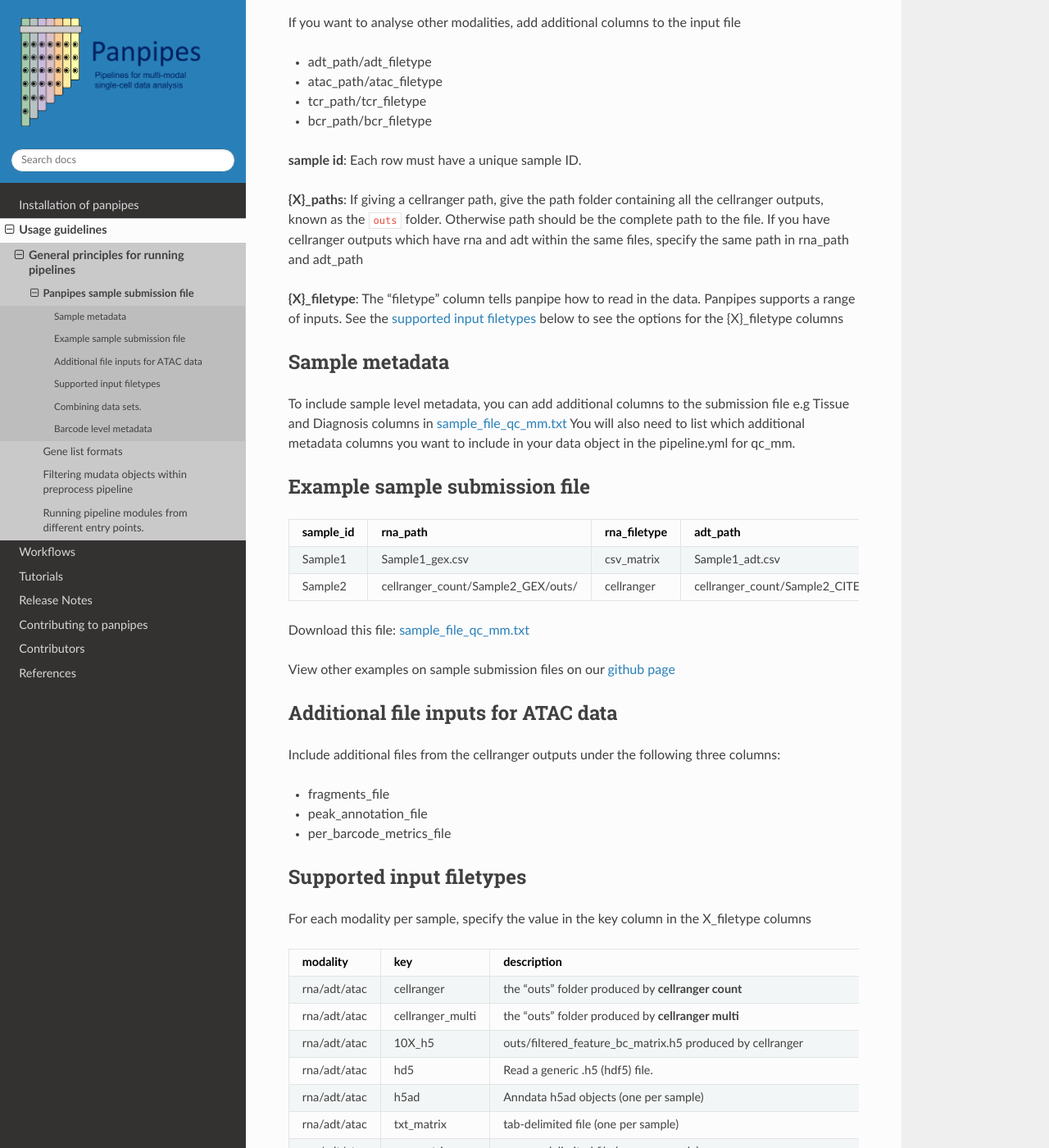
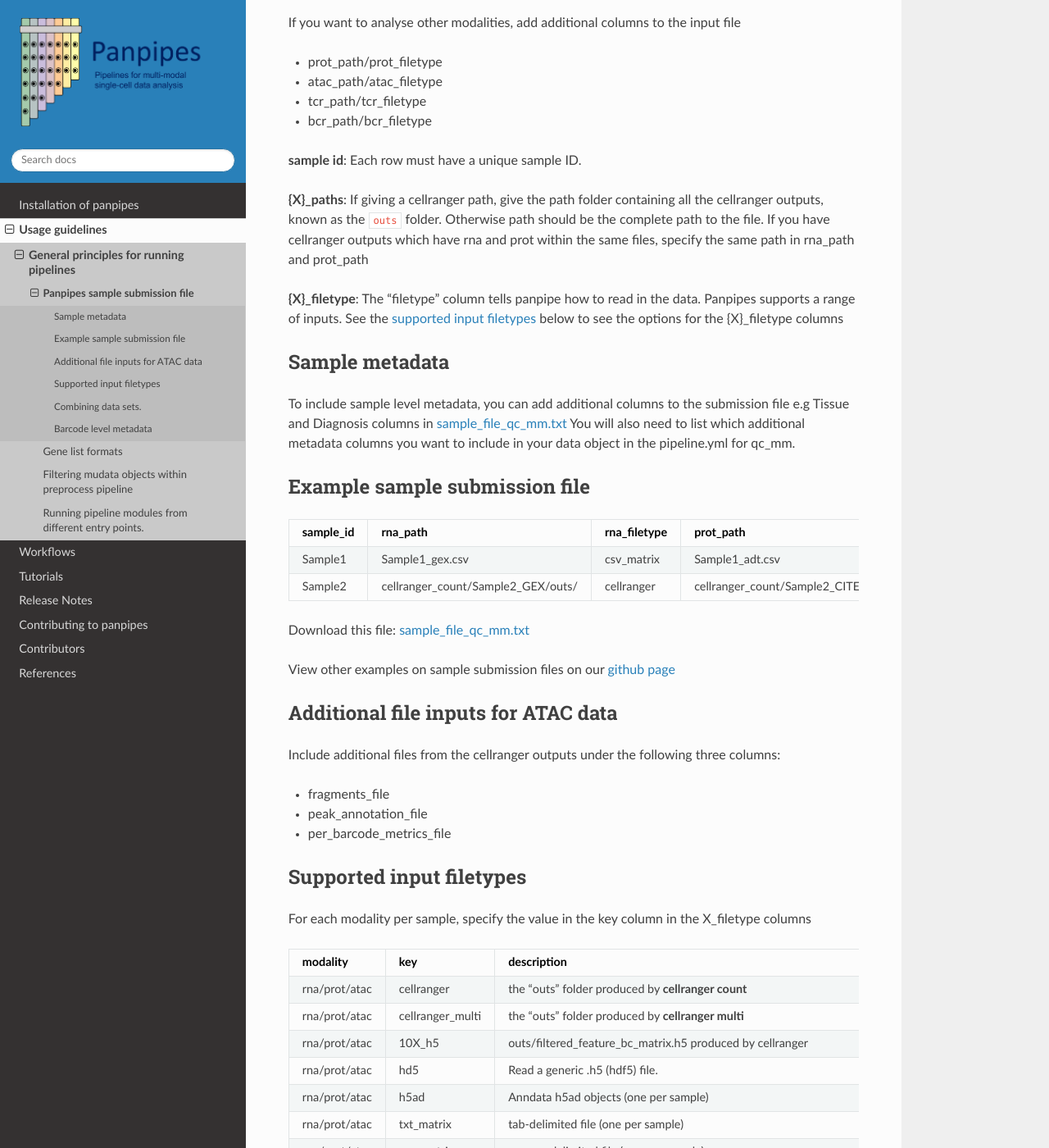
Before and after one commit to bio-la/panpipes-nextflow, a Sphinx documentation site: the page built from docs/usage/setup_for_qc_mm.md, in a window 1280 px wide and 1400 px high, scrolled down 346 px. Shown: the whole window at 82% size. Built offline with Sphinx 7.4.7 and the Read the Docs theme 2.0.0, drawn with Linux system fonts in a browser that asks for light colours; some of the changed text lies outside the part shown.

Commit message:
changing adt

```diff
--- a/docs/usage/sample_file_qc_mm.txt
+++ b/docs/usage/sample_file_qc_mm.txt
@@ -1,3 +1,3 @@
-sample_id	rna_path	rna_filetype	adt_path	adt_filetype	tissue	diagnosis
+sample_id	rna_path	rna_filetype	prot_path	prot_filetype	tissue	diagnosis
 Sample1	Sample1_gex.csv	csv_matrix	Sample1_adt.csv	csv_matrix	pbmc	healthy
 Sample2	cellranger_count/Sample2_GEX/outs/	cellranger	cellranger_count/Sample2_CITE/outs/	cellranger	pbmc	diseased
--- a/docs/usage/setup_for_qc_mm.md
+++ b/docs/usage/setup_for_qc_mm.md
@@ -13,14 +13,14 @@ sample_id | rna_path | rna_filetype
 
 If you want to analyse other modalities, add additional columns to the input file
 
-- adt_path/adt_filetype
+- prot_path/prot_filetype
 - atac_path/atac_filetype
 - tcr_path/tcr_filetype
 - bcr_path/bcr_filetype
 
 **sample id**: Each row must have a unique sample ID.
 
-**{X}_paths**: If giving a cellranger path, give the path folder containing all the cellranger outputs, known as the `outs` folder. Otherwise path should be the complete path to the file. If you have cellranger outputs which have rna and adt within the same files, specify the same path in rna_path and adt_path
+**{X}_paths**: If giving a cellranger path, give the path folder containing all the cellranger outputs, known as the `outs` folder. Otherwise path should be the complete path to the file. If you have cellranger outputs which have rna and prot within the same files, specify the same path in rna_path and prot_path
 
 **{X}_filetype**: The "filetype" column tells panpipe how to read in the data. Panpipes supports a range of inputs. See the [supported input filetypes](#supported-input-filetypes) below to see the options for the {X}_filetype columns
 
@@ -35,7 +35,7 @@ You will also need to list which additional metadata columns you want to include
 ## Example sample submission file
 
 
-| sample_id | rna_path                           | rna_filetype | adt_path                            | adt_filetype | tissue | diagnosis |
+| sample_id | rna_path                           | rna_filetype | prot_path                            | prot_filetype | tissue | diagnosis |
 |-----------|------------------------------------|--------------|-------------------------------------|--------------|--------|-----------|
 | Sample1   | Sample1_gex.csv                    | csv_matrix   | Sample1_adt.csv                     | csv_matrix   | pbmc   | healthy   |
 | Sample2   | cellranger_count/Sample2_GEX/outs/ | cellranger   | cellranger_count/Sample2_CITE/outs/ | cellranger   | pbmc   | diseased  |
@@ -58,13 +58,13 @@ For each modality per sample, specify the value in the key column in the X_filet
 
 modality    |key       |description
 ------------|----------|----------
-rna/adt/atac|cellranger| the "outs" folder produced by **cellranger count**
-rna/adt/atac|cellranger_multi| the "outs" folder produced by **cellranger multi**
-rna/adt/atac|10X_h5   | outs/filtered_feature_bc_matrix.h5 produced by cellranger
-rna/adt/atac|hd5 | Read a generic .h5 (hdf5) file.
-rna/adt/atac|h5ad  | Anndata h5ad objects (one per sample)
-rna/adt/atac|txt_matrix  | tab-delimited file (one per sample)
-rna/adt/atac|csv_matrix  | comma-delimited file (one per sample)
+rna/prot/atac|cellranger| the "outs" folder produced by **cellranger count**
+rna/prot/atac|cellranger_multi| the "outs" folder produced by **cellranger multi**
+rna/prot/atac|10X_h5   | outs/filtered_feature_bc_matrix.h5 produced by cellranger
+rna/prot/atac|hd5 | Read a generic .h5 (hdf5) file.
+rna/prot/atac|h5ad  | Anndata h5ad objects (one per sample)
+rna/prot/atac|txt_matrix  | tab-delimited file (one per sample)
+rna/prot/atac|csv_matrix  | comma-delimited file (one per sample)
 tcr/bcr     |cellranger_vdj| Path to filtered_contig_annotations.csv, all_contig_annotations.csv or all_contig_annotations.json.  produced by **cellranger vdj** further [details](https://scverse.org/scirpy/latest/generated/scirpy.io.read_10x_vdj.html)
 tcr/bcr     |tracer| data from [TraCeR](https://github.com/Teichlab/tracer) further [details](https://scverse.org/scirpy/latest/generated/scirpy.io.read_tracer.html)
 tcr/bcr     |bracer| data from [BraCeR](https://github.com/Teichlab/bracer) further [details](https://scverse.org/scirpy/latest/generated/scirpy.io.read_bracer.html)
```
Also changed, not shown: docs/usage/sample_file_qc_mm.md (+1 -1 lines), docs/workflows/qc.md (+2 -2 lines).
